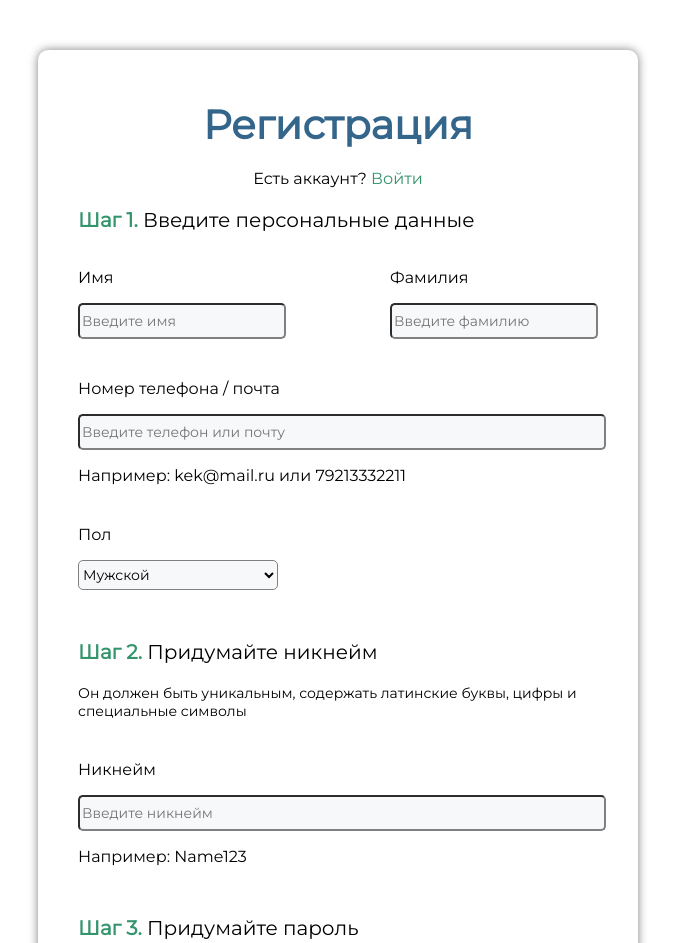
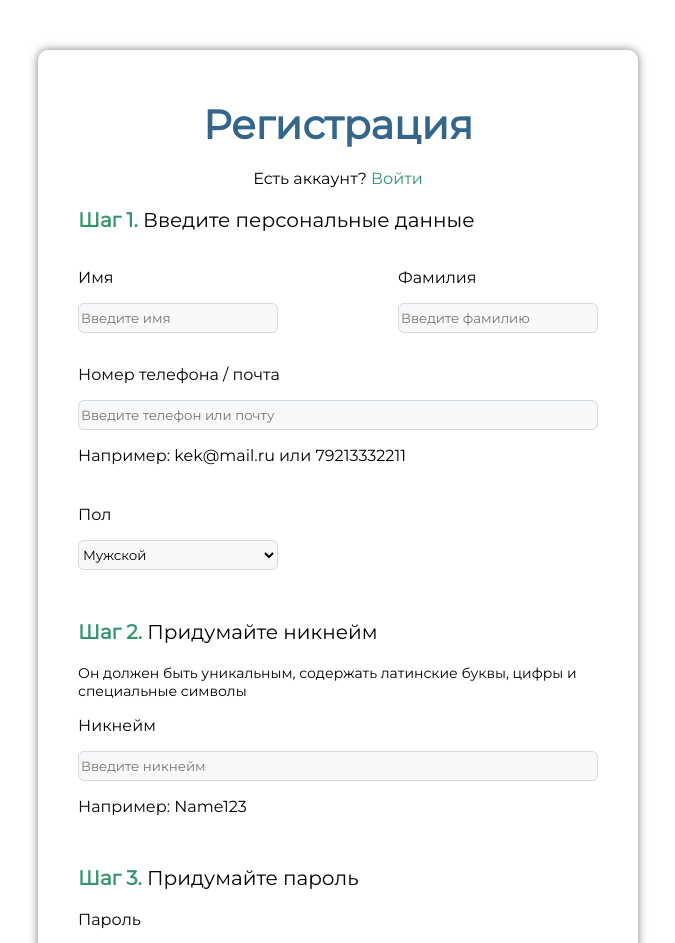
Before and after one commit to andrey03410/rossgram, a React (Create React App) app: page /registration in a window 1280 px wide. Shown: the top 943 px of the page, without its empty margins (302-977 px from the left). Built offline with nearby package versions, Linux system fonts and the light colour scheme.

Commit message:
add validation, post and redirection

```diff
--- /dev/null
+++ b/src/registration/Input.tsx
@@ -0,0 +1,45 @@
+import React from 'react';
+import "./styles.css"
+import classNames from 'classnames';
+
+export enum ErrorType{
+    NONE,
+    TYPO,
+    NICKNAME
+}
+
+interface InputProps{
+    info : string
+    isBig : boolean
+    errorType : ErrorType
+    val : string
+    title : string
+    placeholder : string
+    onChange : (event: any) => void
+}
+
+const Input = ({isBig, errorType, title, val, placeholder, info, onChange} : InputProps) => {
+    function textError(type : ErrorType){
+        switch (type){
+            case ErrorType.NONE:
+                return info
+            case ErrorType.TYPO:
+                return "Неверно введены данные"
+            case ErrorType.NICKNAME:
+                return "Никнейм занят"
+        }
+    }
+    return (
+        <div>
+            <p>{title}</p>
+            <label>
+                <input className={classNames("input", isBig ? "big" : "small",
+                    errorType > ErrorType.NONE ? "error" : null)}
+                placeholder={placeholder} onChange={onChange}/>
+                {<p style={errorType > ErrorType.NONE ? {color: "#E64646", fontSize: "14px"} : undefined}>{textError(errorType)}</p>}
+            </label>
+        </div>
+    );
+};
+
+export default Input;
--- a/src/registration/Registration.tsx
+++ b/src/registration/Registration.tsx
@@ -1,6 +1,7 @@
 import React, {useState} from 'react';
 import "./styles.css"
-import {Link} from "react-router-dom";
+import {Link, Navigate} from "react-router-dom";
+import Input, {ErrorType} from "./Input";
 
 const Registration = () => {
     const [firstName, setFirstName] = useState("");
@@ -10,15 +11,50 @@ const Registration = () => {
     const [nickname, setNickname] = useState("");
     const [password, setPassword] = useState("");
 
-    function submit(){
+    const [firstNameError, setFirstNameError] = useState(ErrorType.NONE)
+    const [loginError, setLoginError] = useState(ErrorType.NONE)
+    const [lastNameError, setLastNameError] = useState(ErrorType.NONE)
+    const [nicknameError, setNicknameError] = useState(ErrorType.NONE)
+    const [passwordError, setPasswordError] = useState(ErrorType.NONE)
+
+    const [isLoading, setIsLoading] = useState(false)
+    const [isDone, setIsDone] = useState(false)
+
+    const submit = (event : React.FormEvent<HTMLFormElement>) => {
+        event.preventDefault()
+        if(isLoading) return
+        setIsLoading(true)
         let request = {
             method: 'POST',
-            headers: { 'Content-Type': 'application/json' },
-            body: JSON.stringify({ name: firstName })
+            headers: { 'Content-Type': 'application/json', 'Access-Control-Allow-Origin' : '*'},
+            body: JSON.stringify({ firstname: firstName, lastname: lastName, login: login,
+            password: password, gender: gender})
         }
-        fetch('https://reqres.in/api/posts', request)
-            .then(response => response.json())
+        if(!(firstNameError || loginError || lastNameError || nicknameError || passwordError)){
+            fetch('https://run.mocky.io/v3/d7575389-4d60-49c5-8be7-a79dd207361a', request)
+                .then(response => {
+                    if(response.status == 400){
+                        setNicknameError(ErrorType.NICKNAME)
+                    } else {
+                        setIsDone(true)
+                    }
+                })
+        }
+        else {
+            alert("Ошибка")
+        }
+        setIsLoading(false)
     }
+    function check(str : string, regexp : RegExp) : boolean{
+        let regex = /[а-я,А-Я]/;
+        for(let i = 0; i < str.length; ++i){
+            if(!regexp.exec(str[i])){
+                return true
+            }
+        }
+        return false
+    }
+    if(isDone) return <Navigate to={"/auth"}/>
     return (
         <form onSubmit={submit}>
             <div className="wrapper">
@@ -27,40 +63,39 @@ const Registration = () => {
                         Регистрация
                     </div>
                     <div style={{textAlign: "center"}}>
-                        <label>
                             Есть аккаунт?
-                        </label>
                         <label><Link to="/auth" className="ref"> Войти</Link></label>
                     </div>
-
                     <div className="step">
                         <p style={{fontSize: '20px'}}> <span style={{fontWeight: "bold", color: "#34956d"}}>
                     Шаг 1. </span>Введите персональные данные</p>
                         <div className="inputs-form">
-                            <div>
-                                <label>
-                                    <p>Имя</p>
-                                    <input className="input small" placeholder="Введите имя" value={firstName} onChange={(event => {
-                                        setFirstName(event.target.value);
-                                    })}/>
-                                </label>
-                            </div>
-                            <div>
-                                <label>
-                                    <p>Фамилия</p>
-                                    <input className="input small" placeholder="Введите фамилию" value={lastName} onChange={(event => {
-                                        setLastName(event.target.value);})}/>
-                                </label>
-                            </div>
+                            <Input isBig={false} errorType={firstNameError} val={firstName} title={"Имя"}
+                                   placeholder={"Введите имя"} info={""} onChange={(event) => {
+                                       setFirstName(event.target.value);
+                                       if(check(event.target.value, /[а-яА-Я]/)){
+                                           setFirstNameError(ErrorType.TYPO);
+                                       }
+                                       else {
+                                           setFirstNameError(ErrorType.NONE);
+                                       }
+                            }}/>
+                            <Input isBig={false} errorType={lastNameError} val={lastName} title={"Фамилия"}
+                                   placeholder={"Введите фамилию"} info={""} onChange={(event) => {
+                                setLastName(event.target.value);
+                                if(check(event.target.value, /[а-яА-Я]/)){
+                                    setLastNameError(ErrorType.TYPO);
+                                }
+                                else {
+                                    setLastNameError(ErrorType.NONE);
+                                }
+                            }} />
                         </div>
-                        <div style={{marginTop: "40px"}}>
-                            <p>Номер телефона / почта</p>
-                            <label>
-                                <input className="input big" placeholder="Введите телефон или почту" value={login} onChange={(event => {
-                                    setLogin(event.target.value);})}/>
-                            </label>
-                            <p>Например: kek@mail.ru или 79213332211</p>
-                        </div>
+                        <Input isBig={true} errorType={0} val={login} title={"Номер телефона / почта"}
+                               placeholder={"Введите телефон или почту"} info={"Например: kek@mail.ru или 79213332211"}
+                               onChange={(event) => {
+                                   setLogin(event.target.value);
+                               }} />
                         <div style={{marginTop: "40px"}}>
                             <p>Пол</p>
                             <label>
@@ -73,32 +108,35 @@ const Registration = () => {
                             </label>
                         </div>
                     </div>
-                    <div className="step" style={{wordWrap: "break-word"}}>
+                    <div className="step">
                         <p style={{fontSize: "20px"}}> <span style={{fontWeight: "bold", color: "#34956d"}}>
                     Шаг 2. </span>Придумайте никнейм</p>
-                        <p style={{fontSize: "14px", wordWrap: "break-word"}}>Он должен быть уникальным, содержать латинские
-                            буквы, цифры
-                            и специальные символы</p>
-                        <div style={{marginTop: "40px"}}>
-                            <p>Никнейм</p>
-                            <label>
-                                <input className="input big" placeholder="Введите никнейм" value={nickname} onChange={(event => {
-                                    setNickname(event.target.value);})}/>
-                            </label>
-                            <p>Например: Name123</p>
-                        </div>
+                        <p style={{fontSize: "14px", wordWrap: "break-word"}}>Он должен быть уникальным, содержать
+                            латинские буквы, цифры и специальные символы</p>
+                        <Input isBig={true} errorType={nicknameError} val={nickname} title={"Никнейм"}
+                               placeholder={"Введите никнейм"} info={"Например: Name123"} onChange={(event) => {
+                            setNickname(event.target.value);
+                            if(check(event.target.value, /[a-zA-Z~'`!_@#№?$%^&*()=+<>|/\\.,:;\[\]{}\-0-9]/)){
+                                setNicknameError(ErrorType.TYPO);
+                            }
+                            else {
+                                setNicknameError(ErrorType.NONE);
+                            }
+                        }} />
                     </div>
                     <div className="step" style={{wordWrap: "break-word"}}>
                         <p style={{fontSize: '20px'}}> <span style={{fontWeight: "bold", color: "#34956d"}}>
                     Шаг 3. </span>Придумайте пароль</p>
-                        <div style={{marginTop: "40px"}}>
-                            <p>Пароль</p>
-                            <label>
-                                <input className="input big" placeholder="Введите пароль" type="password"
-                                       value={password} onChange={(event => {
-                                    setPassword(event.target.value);})}/>
-                            </label>
-                        </div>
+                        <Input isBig={true} errorType={passwordError} val={password} title={"Пароль"}
+                               placeholder={"Введите пароль"} info={""} onChange={(event) => {
+                            setPassword(event.target.value);
+                            if(check(event.target.value, /[a-zA-Z~'`!_@#№?$%^&*()=+<>|/\\.,:;\[\]{}\-0-9]/)){
+                                setPasswordError(ErrorType.TYPO);
+                            }
+                            else {
+                                setPasswordError(ErrorType.NONE);
+                            }
+                        }} />
                     </div>
                     <div style={{display: "flex", justifyContent: "center"}}>
                         <button className="reg-button">Зарегистрироваться</button>
--- a/src/registration/styles.css
+++ b/src/registration/styles.css
@@ -47,10 +47,10 @@
 }
 
 .input{
-    border-radius: 5px;
-    background-color: #f7f8fa;
-    border-color: gray;
-    font-size: 14px;
+    background: #F7F8FA;
+    border: 1px solid #D3D9DE;
+    box-sizing: border-box;
+    border-radius: 6px;
 }
 
 .input.small{
@@ -63,6 +63,12 @@
     height: 30px;
 }
 
+.input.error{
+    background: #FAEBEB;
+    border: 1px solid #E64646;
+    border-radius: 6px;
+}
+
 .reg-button{
     background-color: #32946b;
     text-align: center;
```
